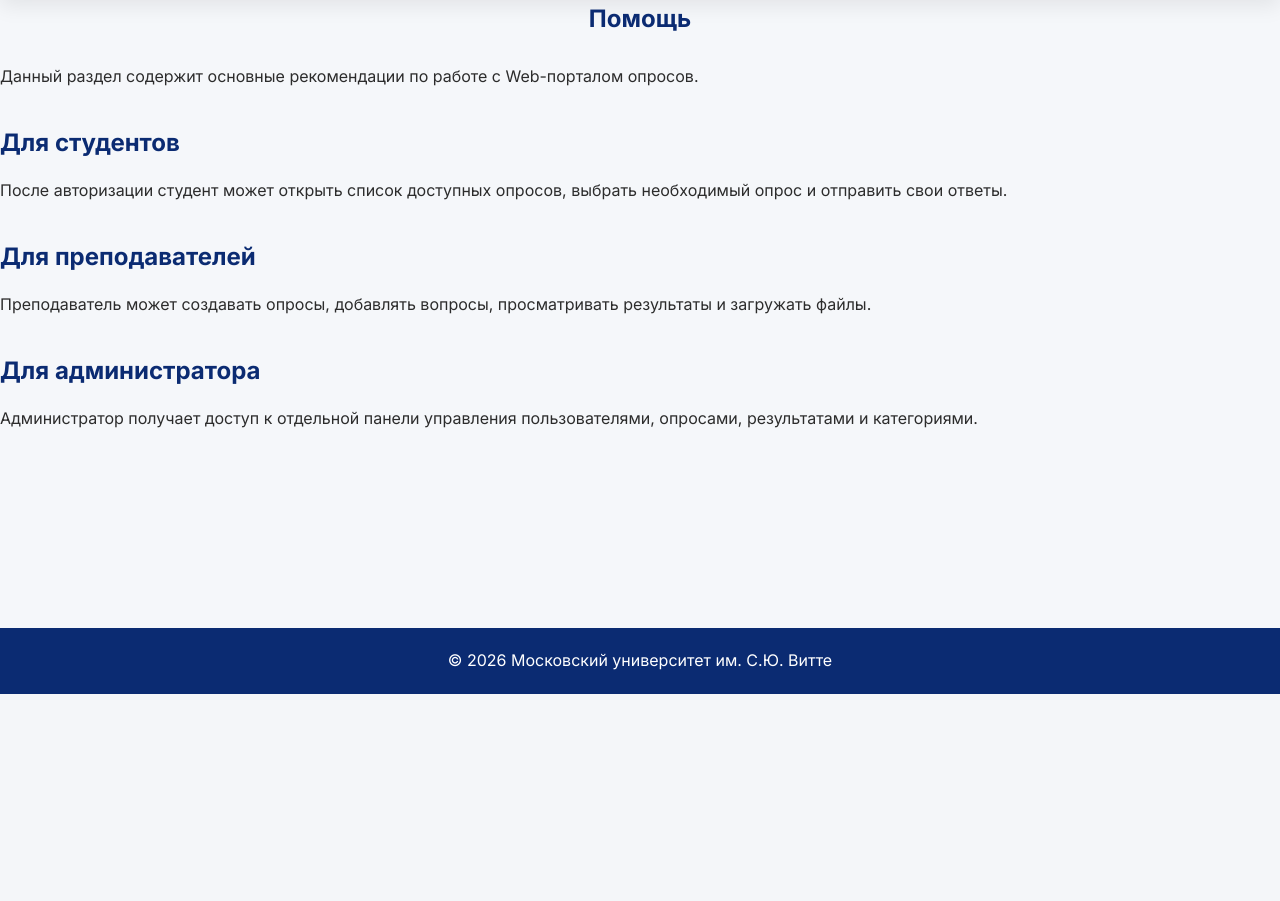
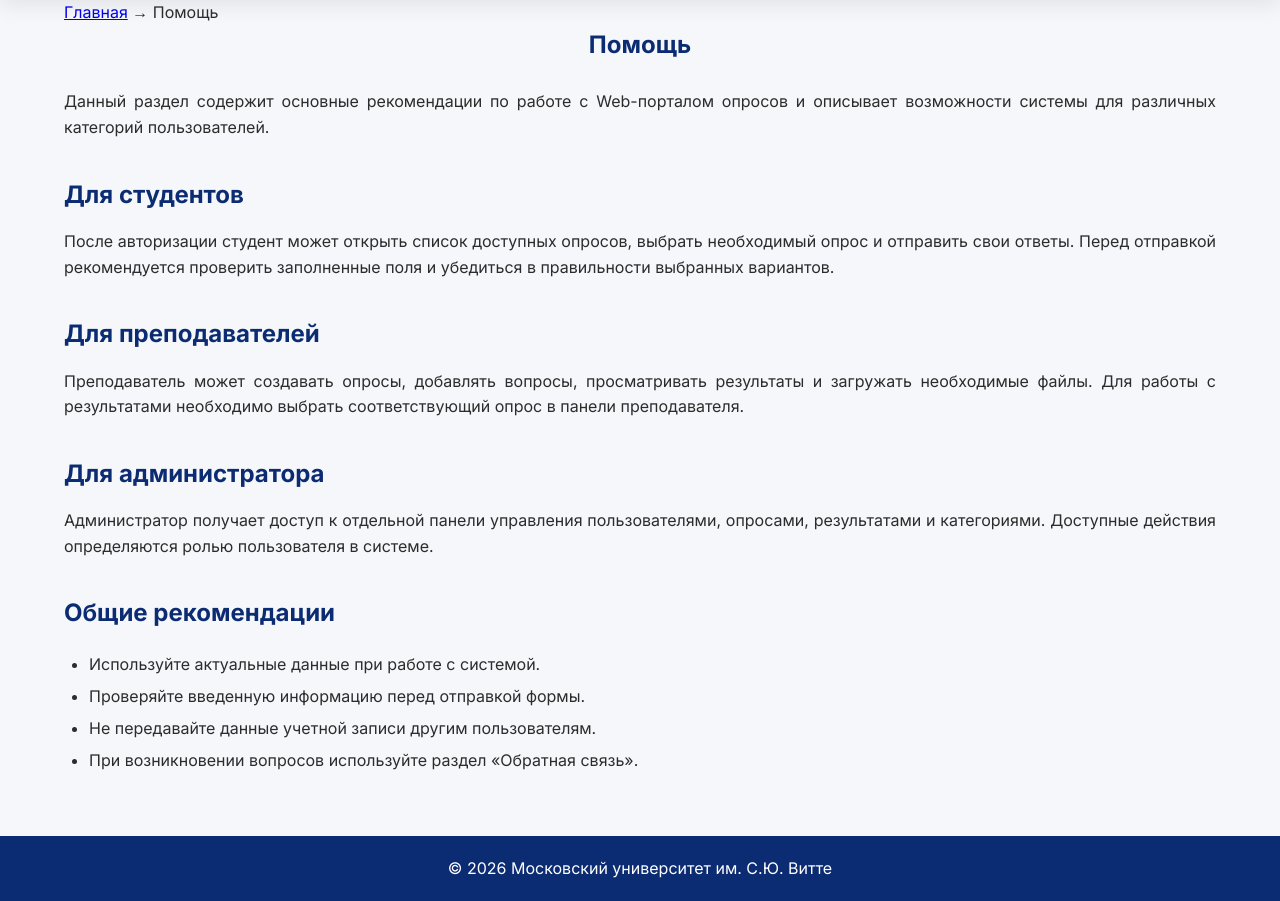
Before and after one commit to Yterror/vkr-web-portal, a PHP site: page /help.php in a window 1280 px wide. Shown: the part 106-1007 px from the top of the page. Before the commit the page ends 800 px from the top, so only its background shows below. Run offline with PHP 8.4, Linux system fonts and the light colour scheme.

Commit message:
help
расширено содержание раздела помощи

```diff
--- a/help.php
+++ b/help.php
@@ -10,15 +10,26 @@ session_start();
 <head>
 
     <meta charset="UTF-8">
-    <meta name="viewport" content="width=device-width, initial-scale=1.0">
+
+    <meta
+        name="viewport"
+        content="width=device-width, initial-scale=1.0"
+    >
 
     <title>Помощь</title>
 
     <link rel="preconnect" href="https://fonts.googleapis.com">
 
-    <link rel="preconnect" href="https://fonts.gstatic.com" crossorigin>
+    <link
+        rel="preconnect"
+        href="https://fonts.gstatic.com"
+        crossorigin
+    >
 
-    <link href="https://fonts.googleapis.com/css2?family=Inter:wght@300;400;500;600;700&display=swap" rel="stylesheet">
+    <link
+        href="https://fonts.googleapis.com/css2?family=Inter:wght@300;400;500;600;700&display=swap"
+        rel="stylesheet"
+    >
 
     <link rel="stylesheet" href="css/style.css">
 
@@ -33,8 +44,11 @@ session_start();
         <div class="logo">
 
             <a href="index.php">
+
                 <span>МУИВ</span>
+
                 <small>Web-портал опросов</small>
+
             </a>
 
         </div>
@@ -43,7 +57,9 @@ session_start();
 
             <ul class="menu">
 
-                <li><a href="index.php">Главная</a></li>
+                <li>
+                    <a href="index.php">Главная</a>
+                </li>
 
             </ul>
 
@@ -57,11 +73,24 @@ session_start();
 
 <section class="about">
 
+    <div class="container">
+
+        <div class="breadcrumbs">
+
+            <a href="index.php">Главная</a>
+
+            <span>→</span>
+
+            <span>Помощь</span>
+
+        </div>
+
         <h1>Помощь</h1>
 
         <p>
             Данный раздел содержит основные рекомендации по работе
-        с Web-порталом опросов.
+            с Web-порталом опросов и описывает возможности системы
+            для различных категорий пользователей.
         </p>
 
         <h2>Для студентов</h2>
@@ -69,13 +98,17 @@ session_start();
         <p>
             После авторизации студент может открыть список доступных
             опросов, выбрать необходимый опрос и отправить свои ответы.
+            Перед отправкой рекомендуется проверить заполненные поля
+            и убедиться в правильности выбранных вариантов.
         </p>
 
         <h2>Для преподавателей</h2>
 
         <p>
             Преподаватель может создавать опросы, добавлять вопросы,
-        просматривать результаты и загружать файлы.
+            просматривать результаты и загружать необходимые файлы.
+            Для работы с результатами необходимо выбрать соответствующий
+            опрос в панели преподавателя.
         </p>
 
         <h2>Для администратора</h2>
@@ -83,7 +116,34 @@ session_start();
         <p>
             Администратор получает доступ к отдельной панели управления
             пользователями, опросами, результатами и категориями.
+            Доступные действия определяются ролью пользователя
+            в системе.
         </p>
+
+        <h2>Общие рекомендации</h2>
+
+        <ul>
+
+            <li>
+                Используйте актуальные данные при работе с системой.
+            </li>
+
+            <li>
+                Проверяйте введенную информацию перед отправкой формы.
+            </li>
+
+            <li>
+                Не передавайте данные учетной записи другим пользователям.
+            </li>
+
+            <li>
+                При возникновении вопросов используйте раздел
+                «Обратная связь».
+            </li>
+
+        </ul>
+
+    </div>
 
 </section>
 
```
Lines whose indentation alone changed are shown as unchanged.
